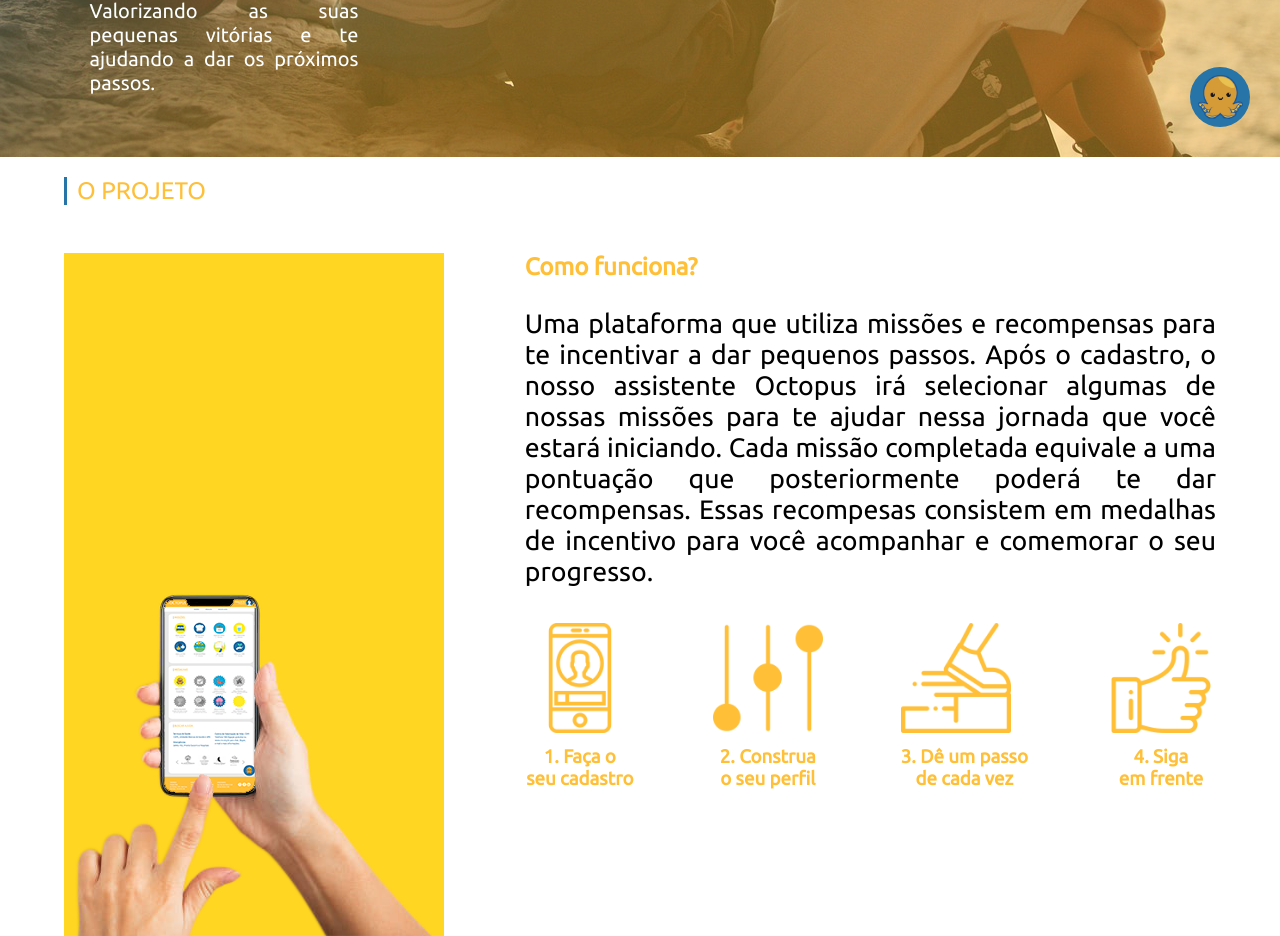
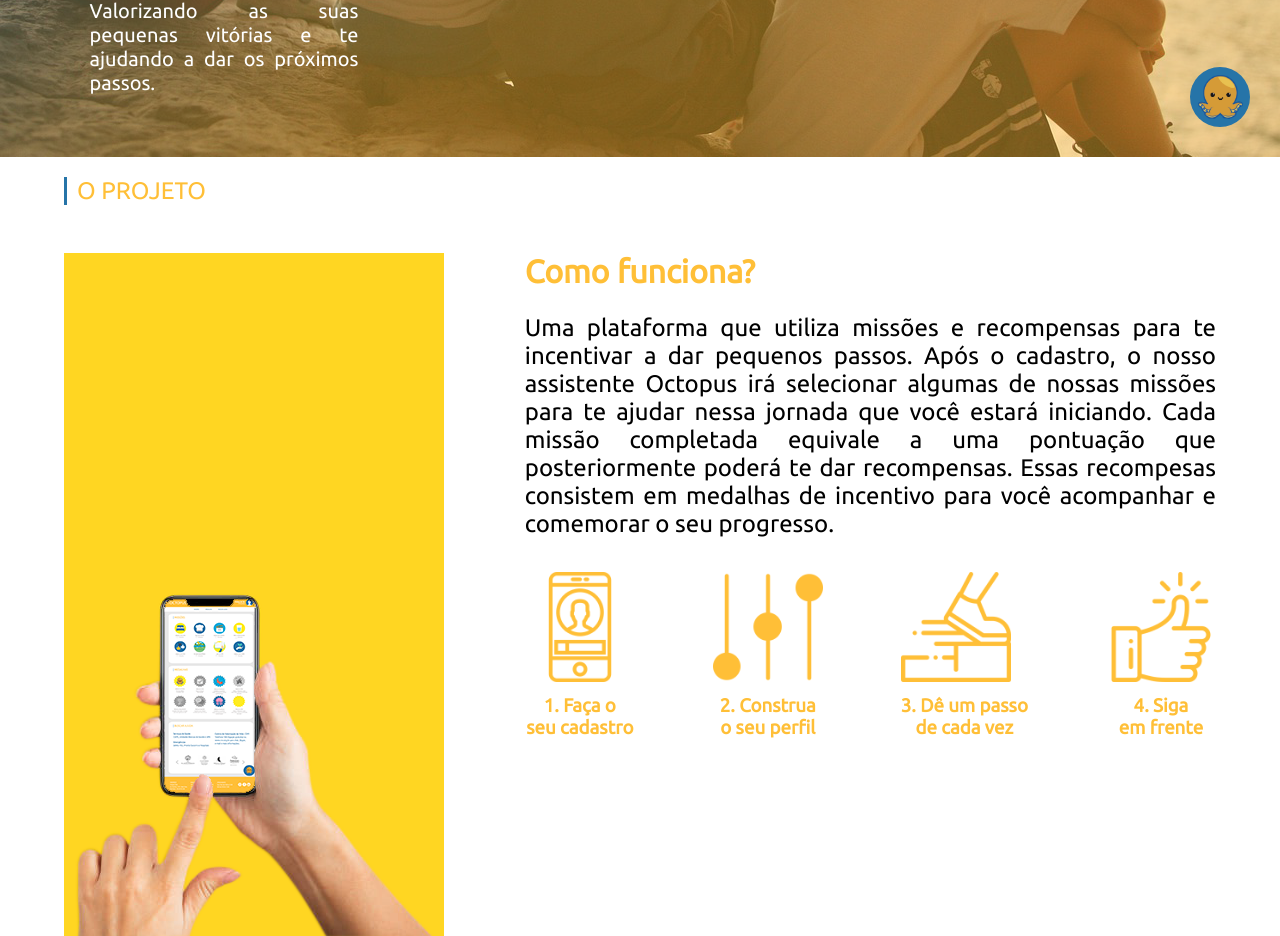
Before and after one commit to vini52/octopus-demoday, a Django app: page / in a window 1280 px wide. Shown: the part 643-1579 px from the top of the page. Run offline with Django 3.2, Linux system fonts and the light colour scheme.

Commit message:
Corrigir tamanho do titulo como funciona

```diff
--- a/app/static/css/style.css
+++ b/app/static/css/style.css
@@ -139,7 +139,7 @@ header a:hover {
     width: 380px;
 }
 #largura-projeto p{
-    font-size: 20pt;
+    font-size: 18pt;
     width: 100%;
 }
 #txt-projeto{
@@ -149,6 +149,7 @@ header a:hover {
 }
 #txt-projeto h2{
     color: #ffbf37;
+    font-size: 24pt;
     margin: 0;
 }
 #imgs-passo-a-passo{
```
